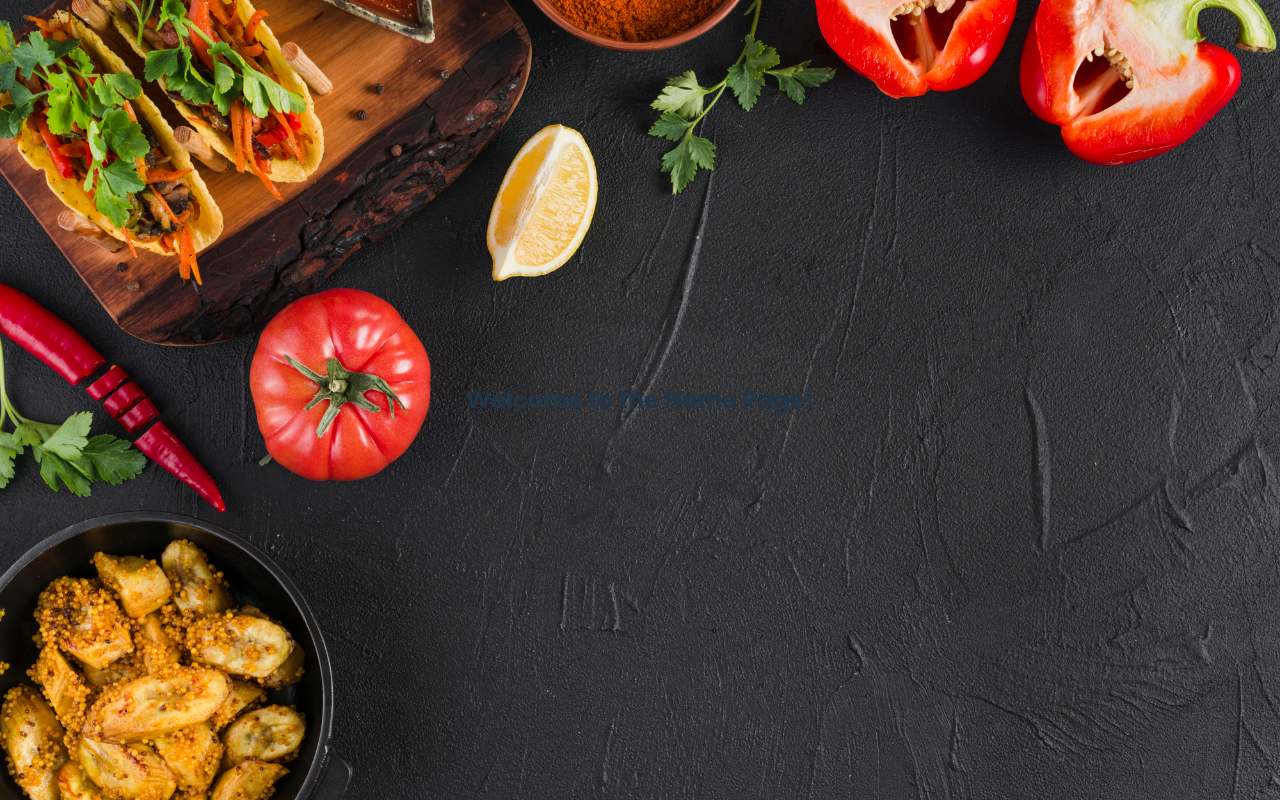
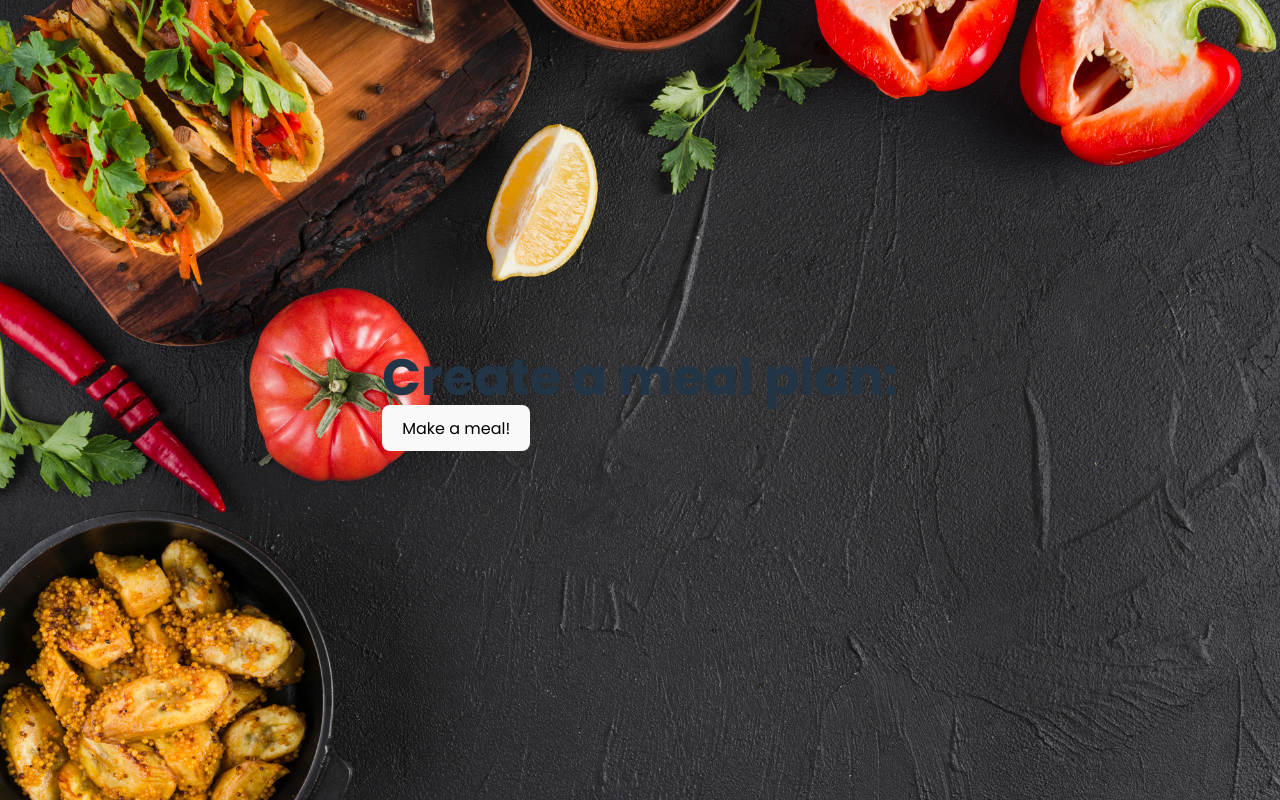
Before and after one commit to EddieTheEgg/NU-Hall, a React (Vite) app in the folder NU-Dining/: page /home in a window 1280 px wide. Built offline with nearby package versions, Linux system fonts and the light colour scheme.

Commit message:
added a template for now homepage dashboard

```diff
--- a/NU-Dining/src/components/HomePage.jsx
+++ b/NU-Dining/src/components/HomePage.jsx
@@ -1,11 +1,28 @@
 import React from 'react';
+import { useSignup } from '../context/SignupContext.jsx';
+import { useNavigate } from 'react-router-dom';
 
 const HomePage = () => {
+    const { signupData } = useSignup();
+    const navigate = useNavigate();
+
+    const handleMakeMealClick = () => {
+        navigate('/meal-preferences');
+    };
+
     return (
-        <div>
-            <h2>Welcome to the Home Page!</h2>
-            {/* Add your homepage content here */}
-        </div>
+        <>
+            <section>
+                <h1>Create a meal plan:</h1>
+                <button type="button" onClick={handleMakeMealClick}>Make a meal!</button>
+            </section>
+            <div>
+                {signupData.name && <p>Hello, {signupData.name}!</p>}
+                {/* Add more user-specific content here */}
+            </div>
+
+        </>
+
     );
 };
 
```
